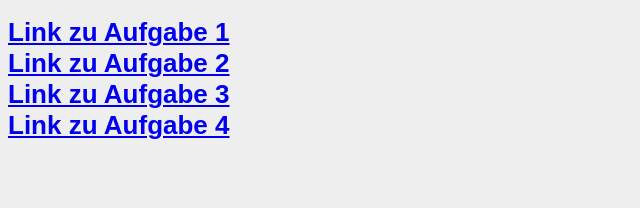
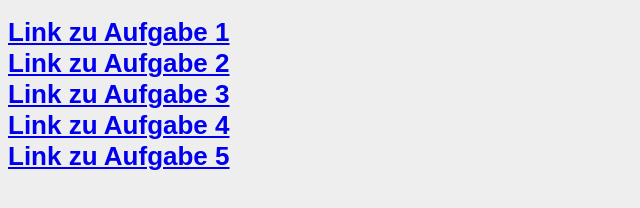
Before and after one commit to Woschny/EIA1-Semester01, a plain HTML site: page Steckbrief/steckbrief.html in a window 1280 px wide. Shown: the whole page, without its empty margins (0-640 px from the left). Drawn offline with Linux system fonts and the light colour scheme.

Commit message:
aufgabe 5

```diff
--- a/Steckbrief/steckbrief.html
+++ b/Steckbrief/steckbrief.html
@@ -19,6 +19,8 @@ body {
 	<a href="https://woschny.github.io/EIA1-Semester01-DesktopPC/Aufgabe03/portfolio.html" target="_blank">Link zu Aufgabe 3 </a>
 	<br>
 	<a href="https://woschny.github.io/EIA1-Semester01-DesktopPC/Aufgabe04/One.html" target="_blank">Link zu Aufgabe 4</a>
+	<br>
+	<a href="https://woschny.github.io/EIA1-Semester01-DesktopPC/Aufgabe05/task_material/emission_eu.html" target="_blank">Link zu Aufgabe 5</a>
 </h1>
 </body>
 </html>
```
